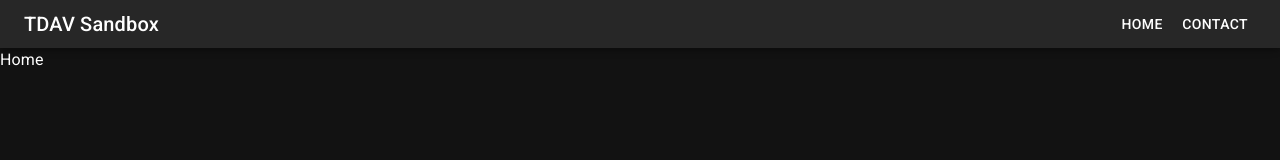
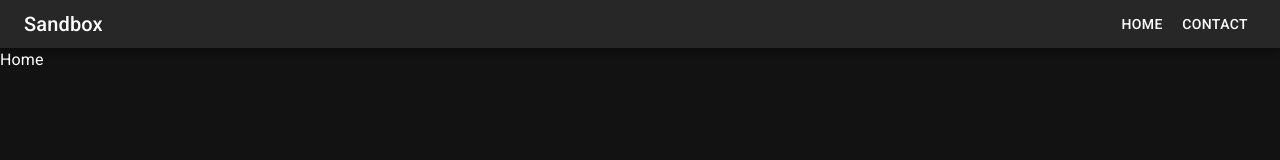
Before and after one commit to tdarusch/tdav-sandbox, a React (Vite) app: page / in a window 1280 px wide. Shown: the top 160 px of the page. Built offline with nearby package versions, Linux system fonts and the light colour scheme.

Commit message:
nav tweak

```diff
--- a/src/components/Navigation/Navigation.jsx
+++ b/src/components/Navigation/Navigation.jsx
@@ -40,11 +40,11 @@ const Navigation = () => {
 
   const mobileDrawer = (
     <Box onClick={handleDrawerToggle} sx={{ textAlign: 'center' }}>
-      <Typography variant='h6'>TDAV Sandbox</Typography>
+      <Typography variant='h6'>Sandbox</Typography>
       <Divider />
       <List>
         {navRoutes.map(({ label, route }) => (
-          <ListItem key={label}>
+          <ListItem key={label} disableGutters disablePadding>
             <ListItemButton sx={{ textAlign: 'center' }} onClick={() => {handleRoute(route)}}>
               <ListItemText primary={label} />
             </ListItemButton>
@@ -67,7 +67,7 @@ const Navigation = () => {
             <MenuIcon />
           </IconButton>
           <Typography variant='h6' component='div' sx={{ flexGrow: 1, display: { xs: 'none', sm: 'block' } }}>
-            TDAV Sandbox
+            Sandbox
           </Typography>
           <Box sx={{ display: { xs: 'none', sm: 'block' } }}>
             {navRoutes.map(({label, route}) => (
```
